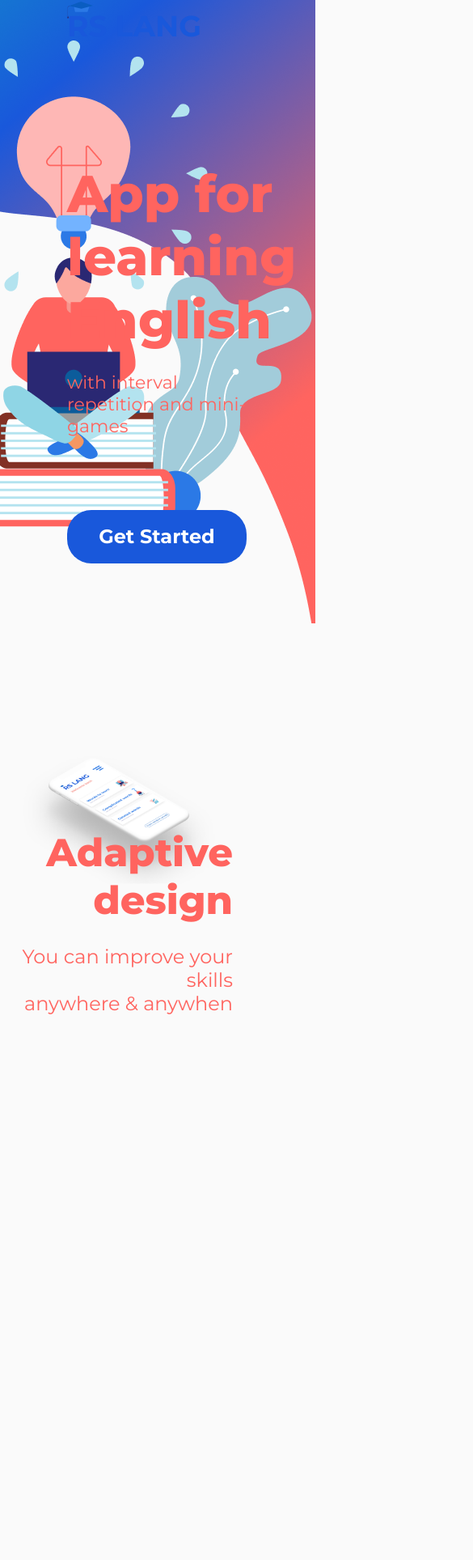
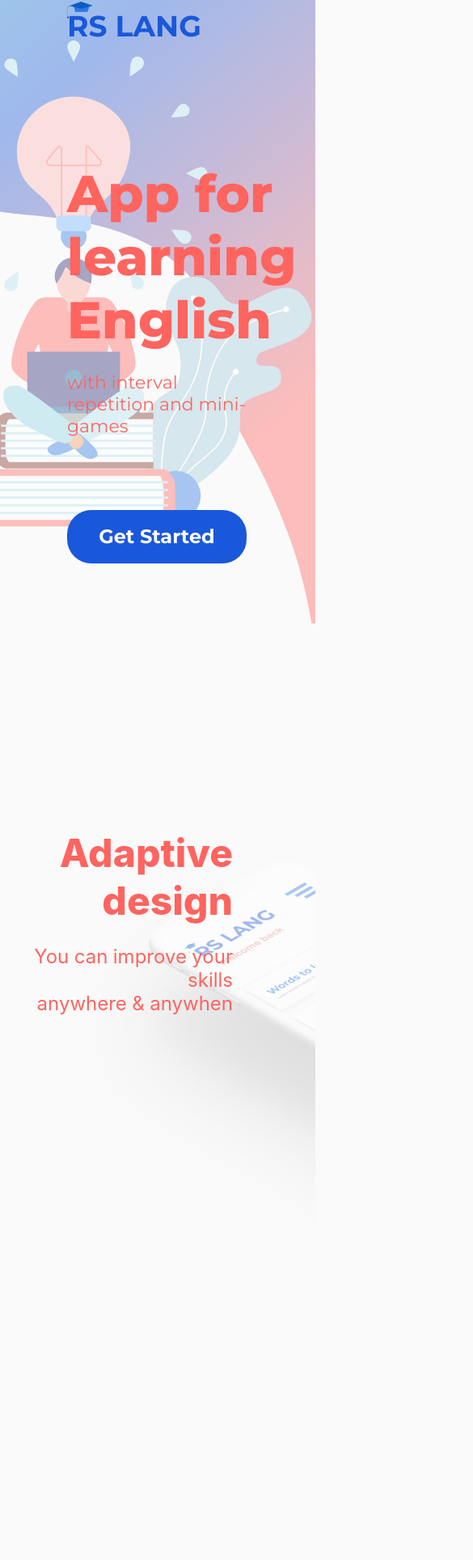
Before and after one commit to dzinrai/rslang, a React (Create React App) app: page / in a window 390 px wide. Shown: the part 30-1957 px from the top of the page at 81% size, 585 px wide, since content can reach past the window. Built offline with nearby package versions, Linux system fonts and the light colour scheme.

Commit message:
refactor: adaptive landing

```diff
--- a/src/components/landing-page/adaptive/adaptive.module.css
+++ b/src/components/landing-page/adaptive/adaptive.module.css
@@ -1,10 +1,17 @@
 .container {
   padding: 148px 102px 520px 10px;
   text-align: end;
-  background-image: url('../../../img/adaptive-page.png');
-  background-repeat: no-repeat;
-  background-size: contain;
-  font-family: 'Montserrat', sans-serif;
+  position: relative;
+  z-index: 0;
+  overflow: hidden;
+}
+
+.container::before {
+  z-index: -1;
+  position: absolute;
+  left: 0;
+  top: 0;
+  content: url('../../../img/adaptive-page.png');
 }
 
 .title {
@@ -21,3 +28,9 @@
   color: #FF645F;
   margin-bottom: 0;
 }
+
+@media(max-width: 890px) {
+  .container::before {
+    opacity: 0.4;
+  }
+}
--- a/src/components/landing-page/advantages/advantages.module.css
+++ b/src/components/landing-page/advantages/advantages.module.css
@@ -21,3 +21,9 @@
     align-items: center;
   }
 }
+
+@media(max-width: 440px) {
+  .title {
+    font-size: 24px;
+  }
+}
--- a/src/components/landing-page/contacts/contacts.module.css
+++ b/src/components/landing-page/contacts/contacts.module.css
@@ -24,7 +24,7 @@
 
 .main {
   display: grid;
-  grid-template-columns: 1fr minmax(454px, 1fr) 1fr;
+  grid-template-columns: 1fr minmax(320px, 500px) 1fr;
 }
 
 .logo {
@@ -77,3 +77,36 @@
   align-items: center;
   justify-content: center;
 }
+
+@media(max-width: 680px) {
+  .contact {
+    margin-bottom: 10px;
+    font-size: 14px;
+  }
+
+  .contactsContainer {
+    background-position-x: center;
+  }
+
+  .main {
+    display: block;
+  }
+
+  .logoContainer {
+    display: none;
+  }
+
+  .button {
+    display: none;
+  }
+}
+
+@media(max-width: 410px) {
+  .contactsContainer {
+    padding-top: 65px;
+  }
+
+  .contact {
+    font-size: 12px;
+  }
+}
--- a/src/components/landing-page/interval/interval.module.css
+++ b/src/components/landing-page/interval/interval.module.css
@@ -1,10 +1,20 @@
 .container {
   font-family: 'Montserrat', sans-serif;
   padding: 90px 90px 180px;
-  background-image: url(../../../img/interval-page.png);
-  background-repeat: no-repeat;
   text-align: right;
+  position: relative;
+  z-index: 0;
+  overflow: hidden;
 }
+
+.container::before {
+  z-index: -1;
+  position: absolute;
+  left: 0;
+  top: 0;
+  content: url('../../../img/interval-page.png');
+}
+
 
 .title {
   font-weight: 800;
@@ -20,3 +30,9 @@
   line-height: 22px;
   color: #263655;
 }
+
+@media(max-width: 1050px) {
+  .container::before {
+    opacity: 0.4;
+  }
+}
--- a/src/components/landing-page/progress/progress.module.css
+++ b/src/components/landing-page/progress/progress.module.css
@@ -1,10 +1,18 @@
 .container {
   padding: 148px 102px 520px 10px;
   text-align: end;
-  background-image: url('../../../img/progress.png');
-  background-repeat: no-repeat;
-  background-size: contain;
   font-family: 'Montserrat', sans-serif;
+  position: relative;
+  z-index: 0;
+  overflow: hidden;
+}
+
+.container::before {
+  z-index: -1;
+  position: absolute;
+  left: 0;
+  top: 0;
+  content: url('../../../img/progress.png');
 }
 
 .title {
@@ -22,3 +30,9 @@
   color: #FF645F;
   margin-bottom: 0;
 }
+
+@media(max-width: 1040px) {
+  .container::before {
+    opacity: 0.4;
+  }
+}
--- a/src/components/landing-page/welcome/welcome.module.css
+++ b/src/components/landing-page/welcome/welcome.module.css
@@ -5,11 +5,16 @@
   grid-template-columns: minmax(auto, 320px) minmax(auto, 268px) 1fr;
   position: relative;
   overflow: hidden;
-  z-index: 0;
+  z-index: 1;
   font-family: 'Montserrat', sans-serif;
-  background-image: url('../../../img/welcome.png');
-  background-repeat: no-repeat;
-  background-position: top right;
+}
+
+.container::before {
+  z-index: -1;
+  position: absolute;
+  right: 0;
+  top: 0;
+  content: url('../../../img/welcome.png');
 }
 
 .logo {
@@ -80,3 +85,15 @@
   position: relative;
   margin-bottom: 0;
 }
+
+@media(max-width: 1090px) {
+  .container::before {
+    opacity: 0.4;
+  }
+}
+
+@media(max-width: 380px) {
+  .title {
+    font-size: 48px;
+  }
+}
```
